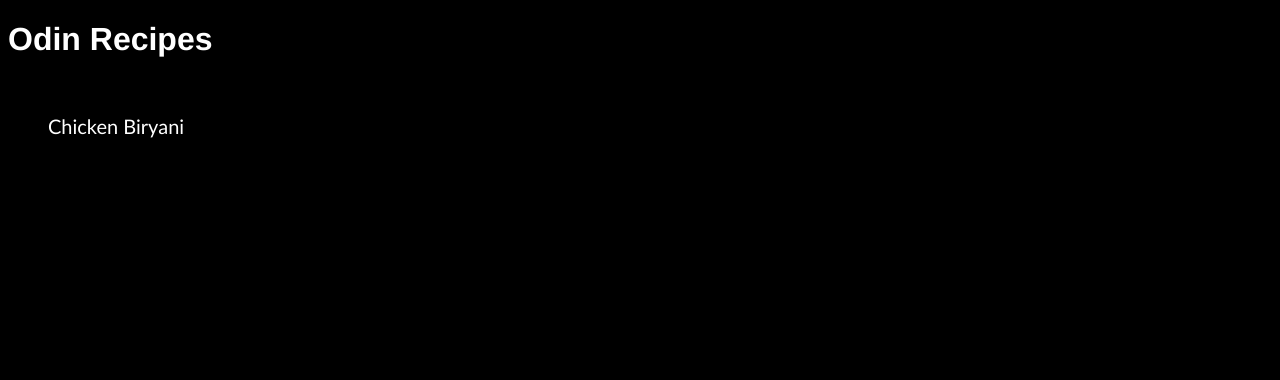
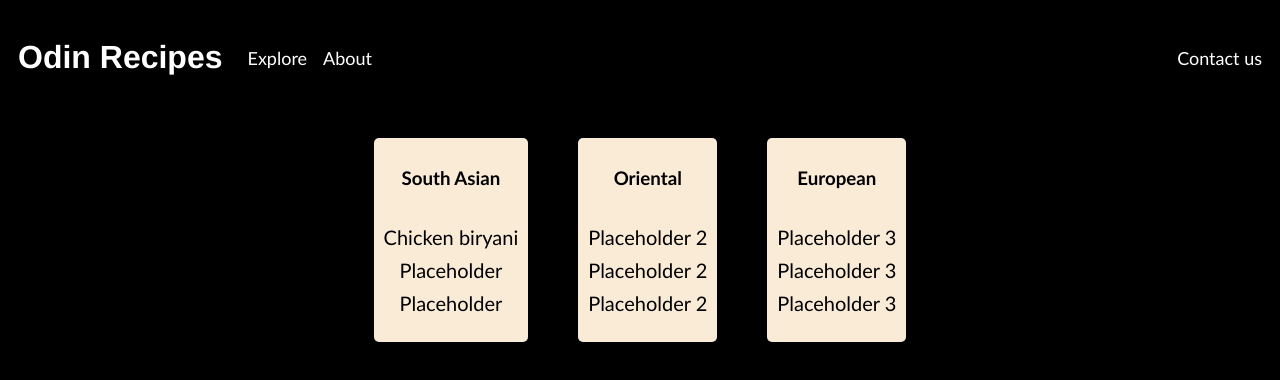
Before and after one commit to MSK-Lang/odin-recipes, a plain HTML site: page index.html in a window 1280 px wide. Drawn offline with Linux system fonts and the light colour scheme.

Commit message:
added new flexbox esque styling in the main page content to be added in the next commit :)

```diff
--- a/index.html
+++ b/index.html
@@ -6,12 +6,52 @@
        </head>
     <title>Recipes Home Page</title>
     <body>
+        <div class="header">
+            <div class="left">
+                <div class="title">
         <h1 id="main-title">Odin Recipes</h1>
-        <li>
-       <ol><a href="Recipes/biryani.html" class="links">Chicken Biryani</a></ol>
-        </li>
-        <p>
+                </div>
+        <ul>
+            <li>Explore</li>
+            <li>About</li>
+        </ul>
+        </div>
+        <div class="right">
+            <ul>
+                <li>
+                    Contact us
+                </li>
+            </ul>
+        </div>
+        </div>
+    <div id="main-container">
+        <div class="link-divds">
+            <div class="link-box">
+                <h3 class="Titles">South Asian </h3>
+        <ul>
+       <li><a href="Recipes/biryani.html" class="links">Chicken biryani</a></li>
+       <li><a href="Recipes/biryani.html" class="links">Placeholder</a></li>
+       <li><a href="Recipes/biryani.html" class="links">Placeholder</a></li>
+        </ul>
+        </div>
+        <div class="link-box">
+            <h3 class="Titles">Oriental </h3>
+        <ul>
+            <li><a href="#" class="links">Placeholder 2</a></li>
+            <li><a href="#" class="links">Placeholder 2</a></li>
+            <li><a href="#" class="links">Placeholder 2</a></li>
+        </ul>
+        </div>
+        <div class="link-box">
+            <h3 class="Titles">European </h3>
+        <ul>
+            <li><a href="#" class="links">Placeholder 3</a></li>
+            <li><a href="#" class="links">Placeholder 3</a></li>
+            <li><a href="#" class="links">Placeholder 3</a></li>
 
-        </p>
+        </ul>
+        </div>
+     </div>
+    </div>
     </body>
 </html>
--- a/style.css
+++ b/style.css
@@ -1,14 +1,79 @@
 body{
     background: black;
+
 }
 #main-title{
     color:white;
     font-family: Helvetica,Arial,sans-serif;
     font-weight: bolder;
+    align-content: space-between;
+    margin-right: 25px;
+
 }
 .links{
-    color: white;
+    color: black;
     text-decoration: none;
     font-size:20px;
     font-family: 'Gill Sans', 'Gill Sans MT', Calibri, 'Trebuchet MS', sans-serif;
+    padding: 5px;
+
+
 }
+ ul li{
+    line-height: 30px;
+}
+.link-divds{
+    background-color: black;
+    border: none;
+    display: flex;
+    gap: 25px;
+    flex-grow: 1;
+    flex-shrink: 1;
+    flex-basis: auto;
+    max-width: 600px;
+    justify-content: center;
+    align-items: center;
+    margin: 20px;
+    padding: 10px;
+    gap: 50px;
+
+
+}
+.link-box{
+    background-color: antiquewhite;
+    border-radius: 5px;
+    text-align: center;
+}
+#main-container{
+    display: flex;
+    justify-content: center;
+    align-items: center;
+
+}
+ul {
+    list-style-type: none;
+    padding: 5px;
+}
+.Titles{
+    font-family: 'Trebuchet MS', 'Lucida Sans Unicode', 'Lucida Grande', 'Lucida Sans', Arial, sans-serif;
+    padding: 10px;
+}
+.header{
+    display: flex;
+    justify-content: space-between;
+    padding:10px;
+}
+.header ul{
+    display: flex;
+    margin: 0;
+    padding: 0;
+    gap: 16px;
+    color: white;
+    font-size: 18px;
+    font-family: 'Trebuchet MS', 'Lucida Sans Unicode', 'Lucida Grande', 'Lucida Sans', Arial, sans-serif;
+}
+.left, .right{
+    display: flex;
+    align-items: center;
+
+}
```
